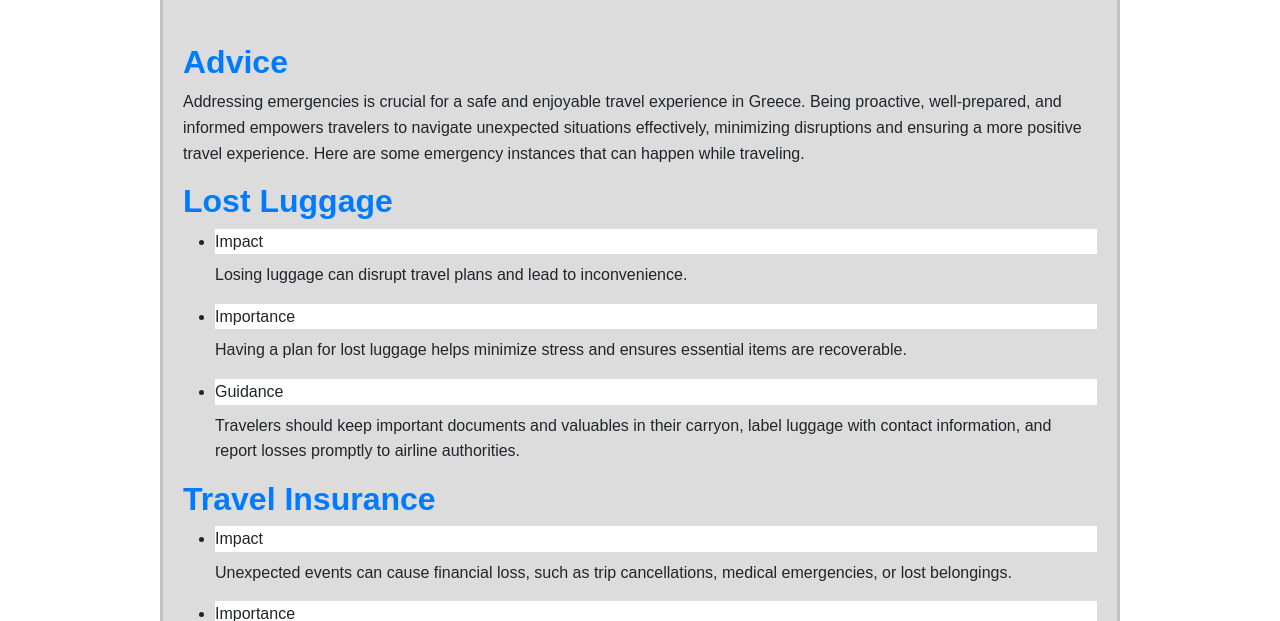
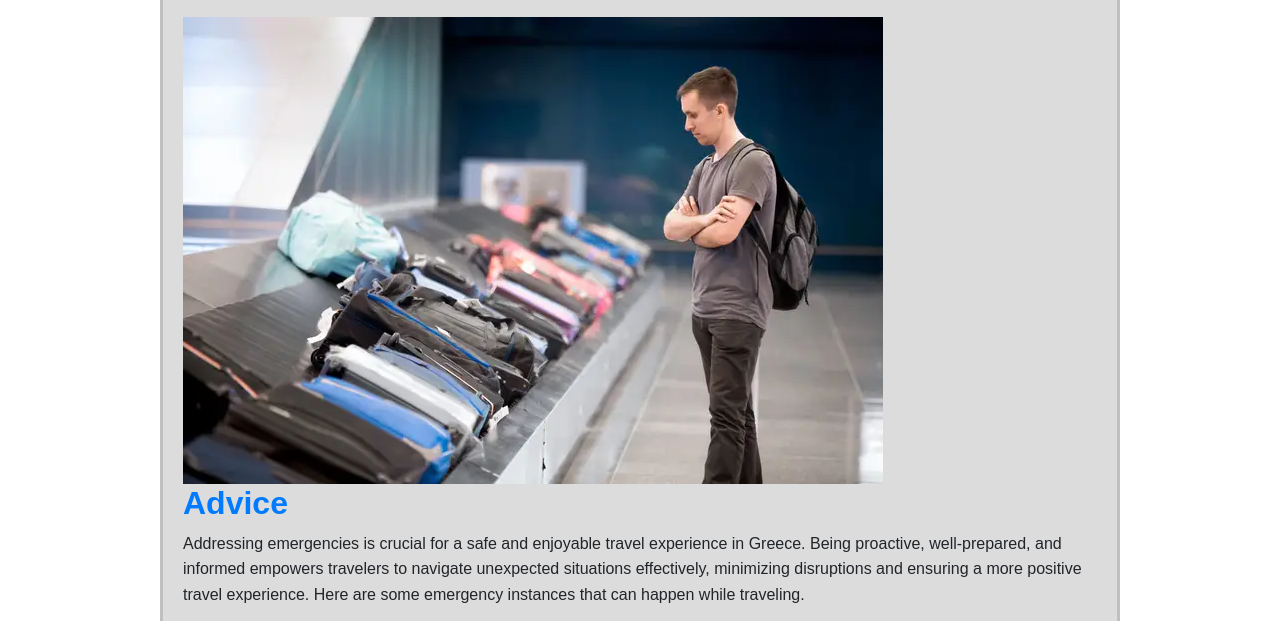
Before and after one commit to petrichor929/P4, a plain HTML site: page emergencies.html in a window 1280 px wide. Shown: the part 118-739 px from the top of the page. Drawn offline with nearby package versions, Linux system fonts and the light colour scheme; a script that the page names is missing.

Commit message:
Update emergencies.html

```diff
--- a/emergencies.html
+++ b/emergencies.html
@@ -68,7 +68,7 @@
        </nav>
     <main>
         <section>
-            <img src="../images/" alt="">
+            <img src="images/luggage-download.webp" alt="Luggage">
             <h2><b>Advice</b></h2>
             <p> Addressing emergencies is crucial for a safe and enjoyable travel experience in Greece. Being proactive, well-prepared,
                 and informed empowers travelers to navigate unexpected situations effectively, minimizing disruptions and ensuring a more positive
```
